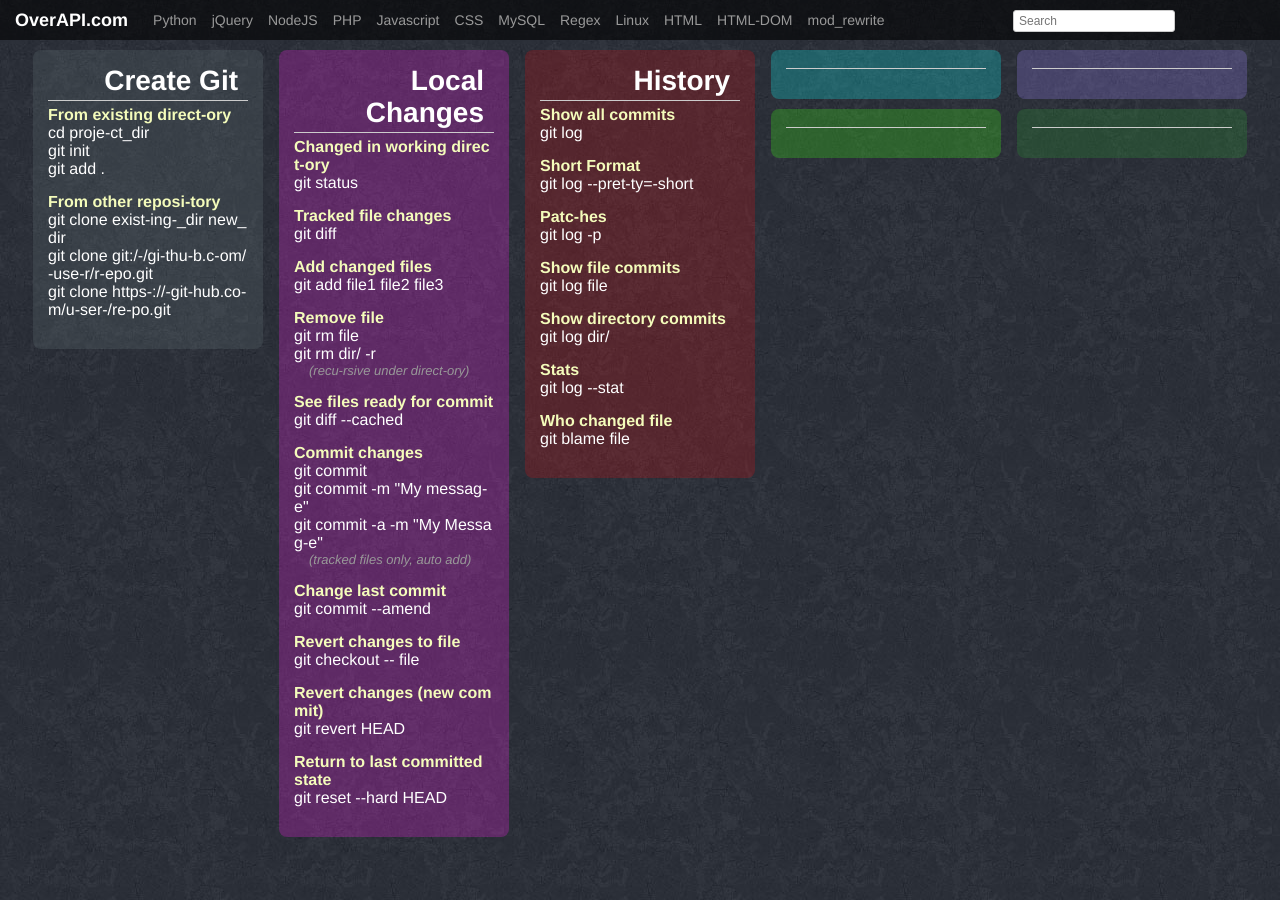
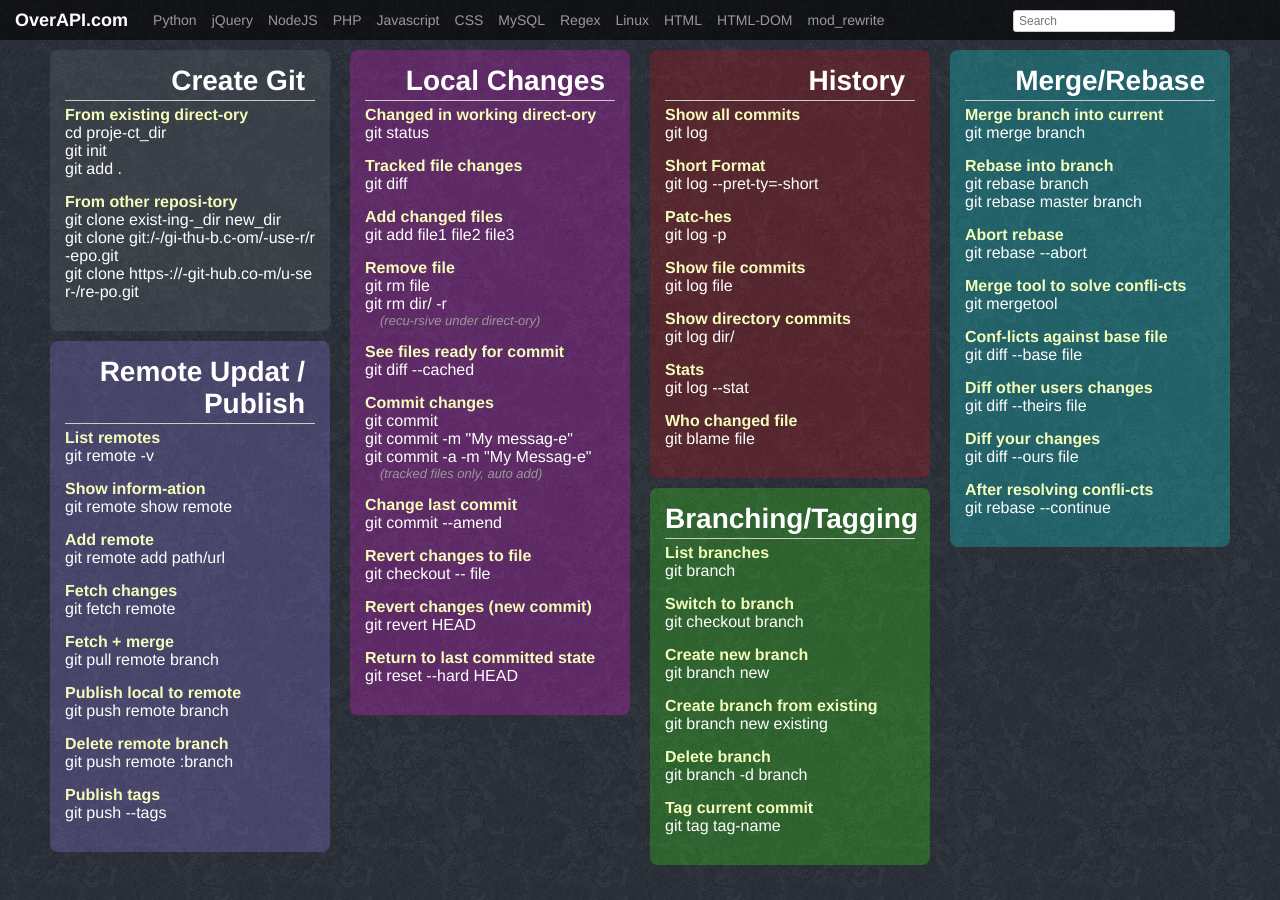
Before and after one commit to code9media/overthecs.github.io, a Jekyll site: the page built from git.html, in a window 1280 px wide. Built offline with Jekyll 4.4.1, drawn with Linux system fonts in a browser that asks for light colours; Markdown is read by kramdown in place of the engine named in the settings.

Commit message:
git cheat sheet

```diff
--- a/git.html
+++ b/git.html
@@ -3,7 +3,7 @@ layout:    default
 title:     Git Cheat Sheet
 ---
 
-<div class="content">
+<div class="content content-250">
     <div class="board">
         <h2 class="board-title">Create Git</h2>
         <div class="board-card">
@@ -148,78 +148,146 @@ title:     Git Cheat Sheet
     </div>
 
     <div class="board">
-        <h2 class="board-title"></h2>
+        <h2 class="board-title">Merge/Rebase</h2>
         <div class="board-card">
+            <h3 class="board-card-title">Merge branch into current</h3>
             <ul>
+                <li>git merge <em>branch</em></li>
             </ul>
         </div>
         <div class="board-card">
+            <h3 class="board-card-title">Rebase into branch</h3>
             <ul>
+                <li>git rebase <em>branch</em></li>
+                <li>git rebase <em>master</em> <em>branch</em></li>
             </ul>
         </div>
         <div class="board-card">
+            <h3 class="board-card-title">Abort rebase</h3>
             <ul>
+                <li>git rebase --abort</li>
             </ul>
         </div>
         <div class="board-card">
+            <h3 class="board-card-title">Merge tool to solve confli-cts</h3>
             <ul>
+                <li>git mergetool</li>
+            </ul>
+        </div>
+        <div class="board-card">
+            <h3 class="board-card-title">Conf-licts against base file</h3>
+            <ul>
+                <li>git diff --base <em>file</em></li>
+            </ul>
+        </div>
+        <div class="board-card">
+            <h3 class="board-card-title">Diff other users changes</h3>
+            <ul>
+                <li>git diff --theirs <em>file</em></li>
+            </ul>
+        </div>
+        <div class="board-card">
+            <h3 class="board-card-title">Diff your changes</h3>
+            <ul>
+                <li>git diff --ours <em>file</em></li>
+            </ul>
+        </div>
+        <div class="board-card">
+            <h3 class="board-card-title">After resolving confli-cts</h3>
+            <ul>
+                <li>git rebase --continue</li>
             </ul>
         </div>
     </div>
+
     <div class="board">
-        <h2 class="board-title"></h2>
+        <h2 class="board-title">Remote Updat / Publish</h2>
         <div class="board-card">
+            <h3 class="board-card-title">List remotes</h3>
             <ul>
+                <li>git remote -v</li>
             </ul>
         </div>
         <div class="board-card">
+            <h3 class="board-card-title">Show inform-ation</h3>
             <ul>
+                <li>git remote show <em>remote</em></li>
             </ul>
         </div>
         <div class="board-card">
+            <h3 class="board-card-title">Add remote</h3>
             <ul>
+                <li>git remote add <em>path/url</em></li>
             </ul>
         </div>
         <div class="board-card">
+            <h3 class="board-card-title">Fetch changes</h3>
             <ul>
+                <li>git fetch <em>remote</em></li>
+            </ul>
+        </div>
+        <div class="board-card">
+            <h3 class="board-card-title">Fetch + merge</h3>
+            <ul>
+                <li>git pull <em>remote</em> <em>branch</em></li>
+            </ul>
+        </div>
+        <div class="board-card">
+            <h3 class="board-card-title">Publish local to remote</h3>
+            <ul>
+                <li>git push <em>remote</em> <em>branch</em></li>
+            </ul>
+        </div>
+        <div class="board-card">
+            <h3 class="board-card-title">Delete remote branch</h3>
+            <ul>
+                <li>git push <em>remote</em> :<em>branch</em></li>
+            </ul>
+        </div>
+        <div class="board-card">
+            <h3 class="board-card-title">Publish tags</h3>
+            <ul>
+                <li>git push --tags</li>
             </ul>
         </div>
     </div>
+
     <div class="board">
-        <h2 class="board-title"></h2>
+        <h2 class="board-title">Branching/Tagging</h2>
         <div class="board-card">
+            <h3 class="board-card-title">List branches</h3>
             <ul>
+            <li>git branch</li>
             </ul>
         </div>
         <div class="board-card">
+            <h3 class="board-card-title">Switch to branch</h3>
             <ul>
+            <li>git checkout <em>branch</em></li>
             </ul>
         </div>
         <div class="board-card">
+            <h3 class="board-card-title">Create new branch</h3>
             <ul>
+            <li>git branch <em>new</em></li>
             </ul>
         </div>
         <div class="board-card">
+            <h3 class="board-card-title">Create branch from existing</h3>
             <ul>
-            </ul>
-        </div>
-    </div>
-    <div class="board">
-        <h2 class="board-title"></h2>
-        <div class="board-card">
-            <ul>
+            <li>git branch <em>new</em> <em>existing</em></li>
             </ul>
         </div>
         <div class="board-card">
+            <h3 class="board-card-title">Delete branch</h3>
             <ul>
+            <li>git branch -d <em>branch</em></li>
             </ul>
         </div>
         <div class="board-card">
+            <h3 class="board-card-title">Tag current commit</h3>
             <ul>
-            </ul>
-        </div>
-        <div class="board-card">
-            <ul>
+            <li>git tag <em>tag-name</em></li>
             </ul>
         </div>
     </div>
```
